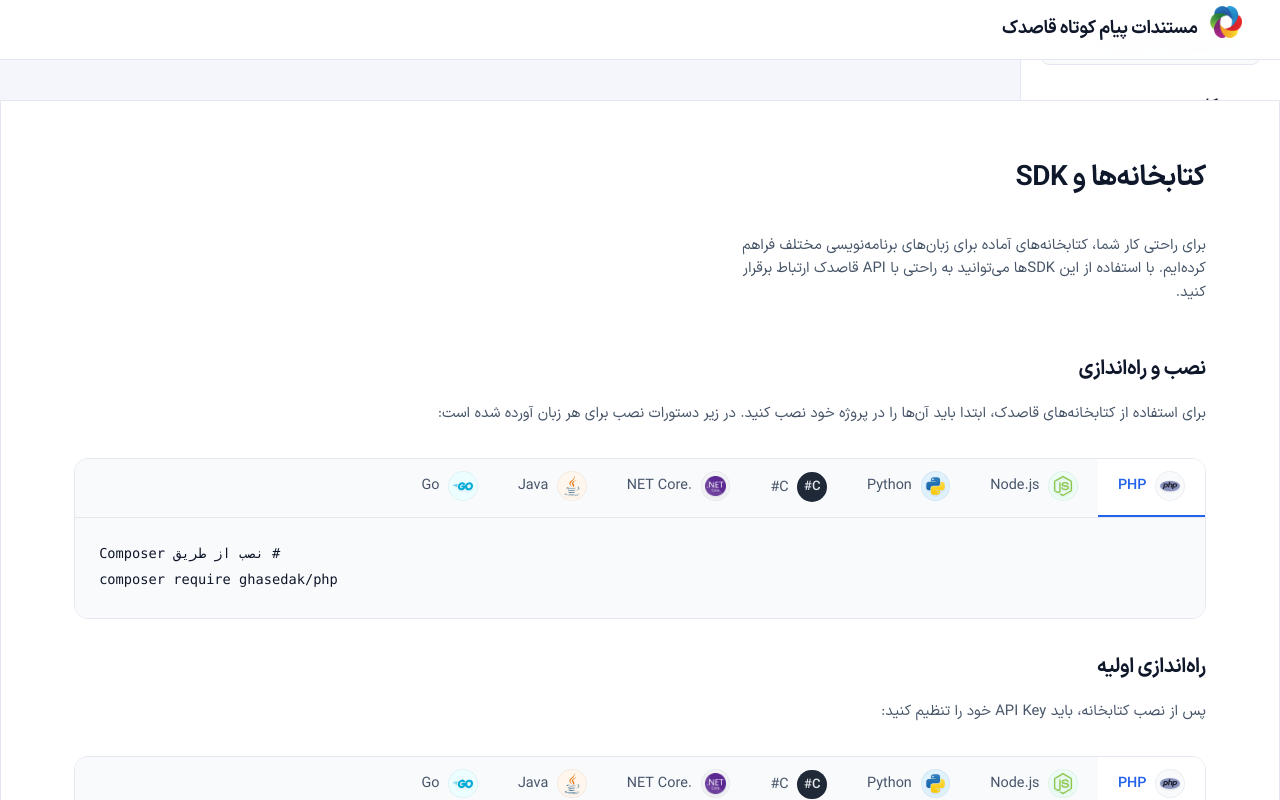
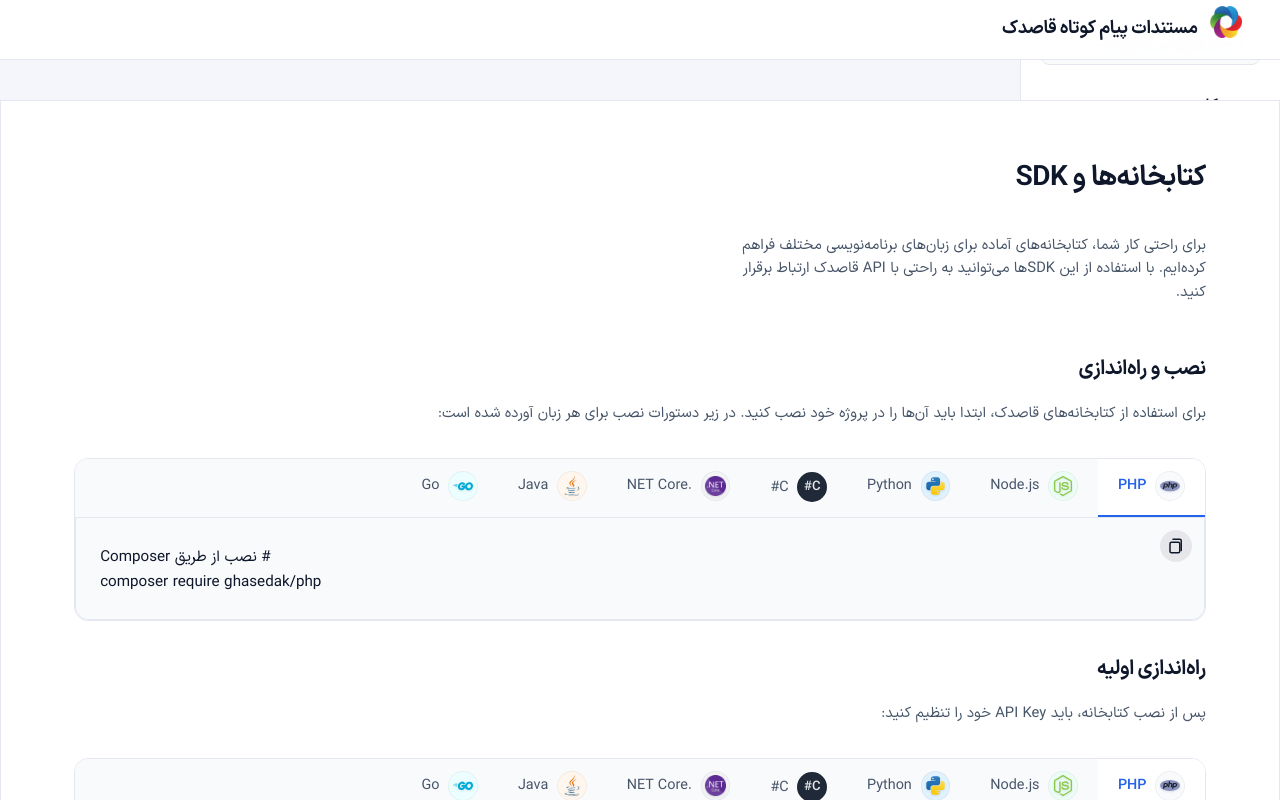
Before and after one commit to shahabmaraghi/documentation, a Next.js app: page /guides/sdk in a window 1280 px wide. Shown: the top 800 px of the page. Built offline with nearby package versions, Linux system fonts and the light colour scheme.

Commit message:
feat: enhance CodeTabs component with copy functionality and improve styling; update support contact format in multiple files

```diff
--- a/app/components/CodeTabs.tsx
+++ b/app/components/CodeTabs.tsx
@@ -1,6 +1,13 @@
 "use client";
 
-import { Children, ReactNode, useState } from "react";
+import {
+  Children,
+  ReactElement,
+  ReactNode,
+  isValidElement,
+  useMemo,
+  useState,
+} from "react";
 
 interface CodeTabsProps {
   children: ReactNode;
@@ -8,20 +15,171 @@ interface CodeTabsProps {
   defaultTab?: number;
 }
 
+type CodeDetails = {
+  code: string;
+  language: string;
+};
+
+const isPreElement = (
+  node: ReactNode
+): node is ReactElement<{ children?: ReactNode }> =>
+  isValidElement<{ children?: ReactNode }>(node) && node.type === "pre";
+
+const normalizeCodeLanguage = (className?: string) => {
+  if (!className) {
+    return "text";
+  }
+
+  const match = className.match(/language-([\w+#.-]+)/i);
+  return match?.[1] ?? "text";
+};
+
+const getStringFromChildren = (node: ReactNode): string => {
+  if (typeof node === "string") {
+    return node;
+  }
+
+  if (Array.isArray(node)) {
+    return node.map(getStringFromChildren).join("");
+  }
+
+  if (isValidElement<{ children?: ReactNode }>(node)) {
+    return getStringFromChildren(node.props.children);
+  }
+
+  return "";
+};
+
+const extractCodeDetails = (panel: ReactNode): CodeDetails | null => {
+  if (!isPreElement(panel)) {
+    return null;
+  }
+
+  const codeChild = panel.props.children;
+
+  if (
+    !isValidElement<{ children?: ReactNode; className?: string }>(codeChild)
+  ) {
+    return null;
+  }
+
+  const rawCode = getStringFromChildren(codeChild.props.children).trimEnd();
+  const language = normalizeCodeLanguage(codeChild.props.className);
+
+  return rawCode ? { code: rawCode, language } : null;
+};
+
+const CopyIcon = () => (
+  <svg viewBox="0 0 24 24" focusable="false" aria-hidden="true">
+    <path
+      d="M8 3h9a2 2 0 0 1 2 2v13"
+      stroke="currentColor"
+      strokeWidth="2"
+      strokeLinecap="round"
+      strokeLinejoin="round"
+      fill="none"
+    />
+    <path
+      d="M6 7h9a2 2 0 0 1 2 2v10a2 2 0 0 1-2 2H6a2 2 0 0 1-2-2V9a2 2 0 0 1 2-2Z"
+      stroke="currentColor"
+      strokeWidth="2"
+      strokeLinecap="round"
+      strokeLinejoin="round"
+      fill="none"
+    />
+  </svg>
+);
+
+const CheckIcon = () => (
+  <svg viewBox="0 0 24 24" focusable="false" aria-hidden="true">
+    <path
+      d="M5 13l4 4L19 7"
+      stroke="currentColor"
+      strokeWidth="2"
+      strokeLinecap="round"
+      strokeLinejoin="round"
+      fill="none"
+    />
+  </svg>
+);
+
+const EnhancedCodePanel = ({ code, language }: CodeDetails): ReactElement => {
+  const [copied, setCopied] = useState(false);
+
+  const handleCopy = async () => {
+    if (copied) return;
+
+    try {
+      if (typeof navigator !== "undefined" && navigator.clipboard) {
+        await navigator.clipboard.writeText(code);
+      } else {
+        const textarea = document.createElement("textarea");
+        textarea.value = code;
+        document.body.appendChild(textarea);
+        textarea.select();
+        document.execCommand("copy");
+        document.body.removeChild(textarea);
+      }
+      setCopied(true);
+      setTimeout(() => setCopied(false), 2000);
+    } catch (error) {
+      console.error("Failed to copy code snippet", error);
+    }
+  };
+
+  const normalizedLanguage = language.toLowerCase();
+
+  return (
+    <div className="code-tabs__panel-shell">
+      <div className="code-tabs__copy-wrapper">
+        <button
+          type="button"
+          className={`code-tabs__copy-btn ${copied ? "is-copied" : ""}`}
+          onClick={handleCopy}
+          aria-label="کپی کردن کد"
+          title={copied ? "کپی شد" : "کپی کردن کد"}
+        >
+          <span className="code-tabs__copy-icon" aria-hidden="true">
+            {copied ? <CheckIcon /> : <CopyIcon />}
+          </span>
+        </button>
+      </div>
+      <div className="code-tabs__code-surface">
+        <pre>
+          <code
+            className={`language-${normalizedLanguage}`}
+            dir="ltr"
+            tabIndex={0}
+          >
+            {code}
+          </code>
+        </pre>
+      </div>
+    </div>
+  );
+};
+
 export function CodeTabs({ children, labels, defaultTab = 0 }: CodeTabsProps) {
   const totalTabs = labels.length;
   const safeDefaultTab =
     totalTabs > 0 ? Math.min(Math.max(defaultTab, 0), totalTabs - 1) : 0;
   const [activeTab, setActiveTab] = useState(safeDefaultTab);
 
-  const normalizedChildren = Children.toArray(children).filter((child) => {
-    if (typeof child === "string") {
-      return child.trim().length > 0;
-    }
-    return true;
-  });
+  const normalizedChildren = useMemo(
+    () =>
+      Children.toArray(children).filter((child) => {
+        if (typeof child === "string") {
+          return child.trim().length > 0;
+        }
+        return true;
+      }),
+    [children]
+  );
 
-  const panels = labels.map((_, index) => normalizedChildren[index] ?? null);
+  const panels = useMemo(
+    () => labels.map((_, index) => normalizedChildren[index] ?? null),
+    [labels, normalizedChildren]
+  );
 
   const normalizeLabel = (label: string) =>
     label
@@ -118,7 +276,18 @@ export function CodeTabs({ children, labels, defaultTab = 0 }: CodeTabsProps) {
               aria-labelledby={tabId}
               hidden={activeTab !== index}
             >
-              {panel}
+              {(() => {
+                const details = extractCodeDetails(panel);
+                if (details) {
+                  return (
+                    <EnhancedCodePanel
+                      code={details.code}
+                      language={details.language}
+                    />
+                  );
+                }
+                return panel;
+              })()}
             </div>
           );
         })}
--- a/app/globals.css
+++ b/app/globals.css
@@ -1395,9 +1395,11 @@ body:last-child .scalar-modal-layout {
   display: flex;
   align-items: center;
   justify-content: space-between;
+  flex-wrap: nowrap;
   padding: 1rem 1.5rem;
   background: linear-gradient(180deg, #4a5161 0%, #3d4351 100%);
   border-bottom: 1px solid rgba(255, 255, 255, 0.05);
+  gap: 0.85rem;
   min-width: 0;
 }
 
@@ -2454,8 +2456,113 @@ body:last-child .scalar-modal-layout {
   border-radius: 0;
   border: none;
   background: var(--doc-surface-alt);
-  font-family: "IRANSans", "Inter", "Segoe UI", system-ui, -apple-system,
-    BlinkMacSystemFont, sans-serif;
+  padding: 1.75rem 1.5rem 1.5rem;
+  font-family: var(
+    --doc-font-mono,
+    "IRANSans",
+    "Inter",
+    "Segoe UI",
+    system-ui,
+    -apple-system,
+    BlinkMacSystemFont,
+    monospace
+  );
+  font-size: 0.95rem;
+  line-height: 1.6;
+  color: var(--doc-text);
+  direction: ltr;
+  text-align: left;
+  overflow-x: auto;
+}
+
+.code-tabs__panel-shell {
+  border-radius: 0 0 var(--doc-radius-md) var(--doc-radius-md);
+  background: var(--doc-surface);
+  overflow: hidden;
+  border: 1px solid var(--doc-border);
+  border-top: none;
+  position: relative;
+}
+
+.code-tabs__copy-wrapper {
+  position: absolute;
+  top: 0.75rem;
+  right: 0.75rem;
+  display: inline-flex;
+}
+
+.code-tabs__copy-btn {
+  border: none;
+  background: rgba(15, 23, 42, 0.08);
+  width: 32px;
+  height: 32px;
+  border-radius: 999px;
+  display: inline-flex;
+  align-items: center;
+  justify-content: center;
+  cursor: pointer;
+  transition: background 0.2s ease, transform 0.2s ease;
+  color: #0f172a;
+  padding: 0;
+}
+
+.code-tabs__copy-icon {
+  display: inline-flex;
+  align-items: center;
+  justify-content: center;
+  width: 20px;
+  height: 20px;
+}
+
+.code-tabs__copy-btn svg {
+  width: 18px;
+  height: 18px;
+  transition: transform 0.2s ease;
+}
+
+.code-tabs__copy-btn:hover,
+.code-tabs__copy-btn:focus-visible {
+  background: rgba(15, 23, 42, 0.15);
+  transform: translateY(-1px);
+}
+
+.code-tabs__copy-btn.is-copied {
+  background: rgba(34, 197, 94, 0.2);
+  color: #15803d;
+}
+
+.code-tabs__copy-btn.is-copied svg {
+  transform: scale(1.05);
+}
+
+.code-tabs__code-surface {
+  padding: 0;
+  background: transparent;
+  overflow-x: auto;
+}
+
+.code-tabs__code-surface code {
+  background: none;
+  font-family: inherit;
+  font-size: inherit;
+  color: inherit;
+}
+
+@media (max-width: 640px) {
+  .code-tabs__copy-wrapper {
+    top: 0.5rem;
+    right: 0.5rem;
+  }
+
+  .code-tabs__copy-btn {
+    width: 28px;
+    height: 28px;
+  }
+
+  .code-tabs__copy-btn svg {
+    width: 14px;
+    height: 14px;
+  }
 }
 
 /* Responsive styles for CodeTabs */
@@ -3549,11 +3656,17 @@ body:last-child .scalar-modal-layout {
 }
 
 @media (max-width: 420px) {
-  .base-url-card__header,
-  .operation-box__header {
+  .base-url-card__header {
     flex-direction: column;
     align-items: flex-start;
     gap: 0.45rem;
+  }
+
+  .operation-box__header {
+    flex-direction: row;
+    align-items: center;
+    justify-content: space-between;
+    gap: 0.35rem;
   }
 
   .base-url-card__icons,
@@ -3935,6 +4048,10 @@ body:last-child .scalar-modal-layout {
   border-top: 1px solid #3e3e42;
   display: flex;
   justify-content: flex-end;
+}
+
+.code-tabs__code-language{
+  display:none !important;
 }
 
 .api-interactive__test-button {
--- a/app/guides/sdk/page.mdx
+++ b/app/guides/sdk/page.mdx
@@ -818,7 +818,7 @@ fmt.Println(result)
   </li>
   <li>
     <span>تلفن:</span>
-    <span className="doc-support-value">74417700 - 021</span>
+    <span className="doc-support-value">021-74417700</span>
   </li>
   <li>
     <span>وب‌سایت:</span>
--- a/app/guides/send-bulk-peer-to-peer/api-spec.ts
+++ b/app/guides/send-bulk-peer-to-peer/api-spec.ts
@@ -40,7 +40,7 @@ export const sendGroupSmsPeerToPeerApiSpec = {
             description: "برای ارسال بدنه‌ی JSON مقدار باید application/json باشد.",
             schema: {
               type: "string",
-              enum: ["application/json"]
+              example: "application/json"
             }
           }
         ],
--- a/app/guides/send-otp-new/api-spec.ts
+++ b/app/guides/send-otp-new/api-spec.ts
@@ -52,7 +52,7 @@ export const sendOtpSmsNewApiSpec = {
             description: "برای ارسال بدنه‌ی JSON مقدار باید application/json باشد.",
             schema: {
               type: "string",
-              enum: ["application/json"]
+              example: "application/json"
             }
           }
         ],
--- a/app/guides/send-single/api-spec.ts
+++ b/app/guides/send-single/api-spec.ts
@@ -42,7 +42,7 @@ export const sendSingleSmsApiSpec = {
             description: "برای ارسال بدنه‌ی JSON مقدار باید application/json باشد.",
             schema: {
               type: "string",
-              enum: ["application/json"],
+              example: "application/json",
             },
           },
         ],
--- a/app/guides/sendOtpSms/api-spec.ts
+++ b/app/guides/sendOtpSms/api-spec.ts
@@ -40,7 +40,7 @@ export const sendOtpApiSpec = {
             description: "برای ارسال بدنه‌ی JSON مقدار باید application/json باشد.",
             schema: {
               type: "string",
-              enum: ["application/json"]
+              example: "application/json"
             }
           }
         ],
--- a/app/page.mdx
+++ b/app/page.mdx
@@ -225,7 +225,7 @@ import { SdkLanguages } from "./components/SdkLanguages";
       <li className="home-support-item">
         <span className="home-support-icon" aria-hidden="true">☎️</span>
         <span>تلفن:</span>
-        <span className="home-support-value">74417700 - 021</span>
+        <span className="home-support-value">021-74417700 </span>
       </li>
       <li className="home-support-item">
         <span className="home-support-icon" aria-hidden="true">🌐</span>
```
Also changed, not shown: app/components/ScalarApiReference.tsx (+77 -0 lines), app/components/SdkLanguages.tsx (+3 -17 lines), app/guides/send-bulk/api-spec.ts (+0 -22 lines).
